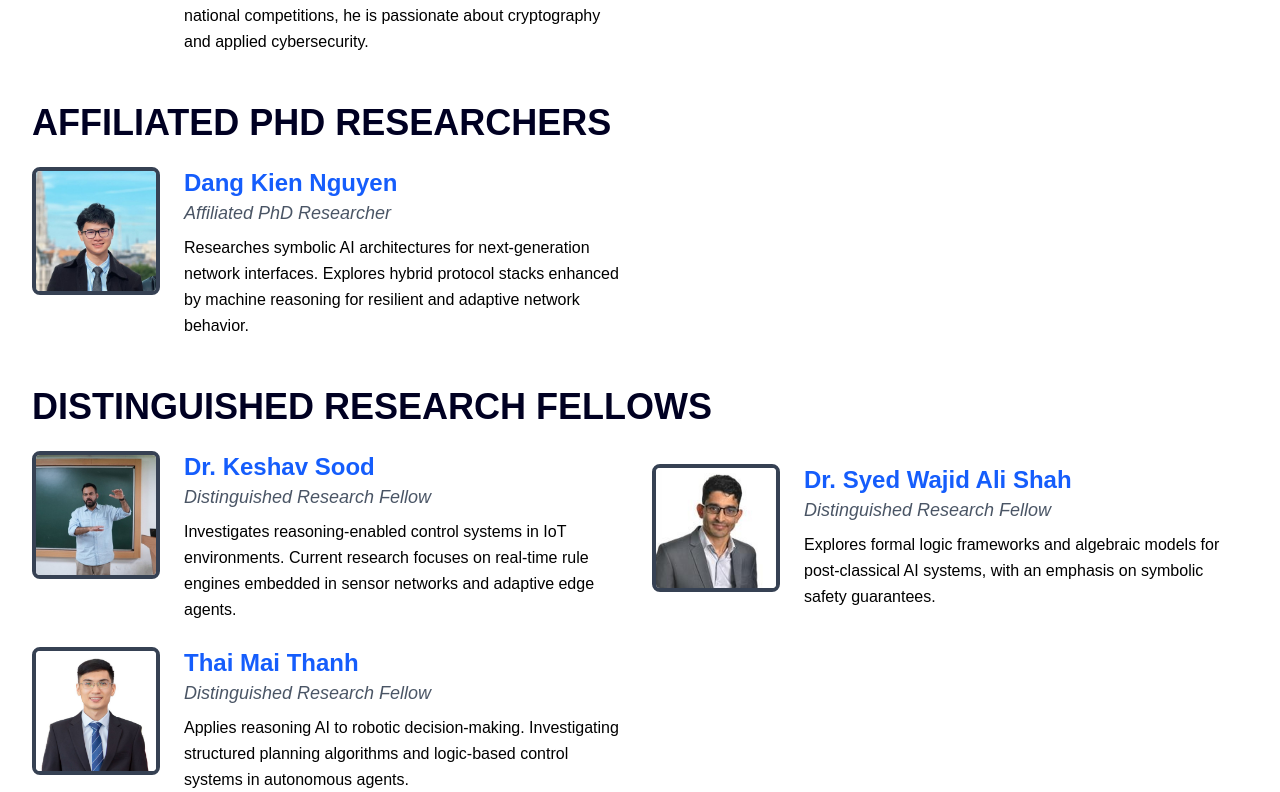
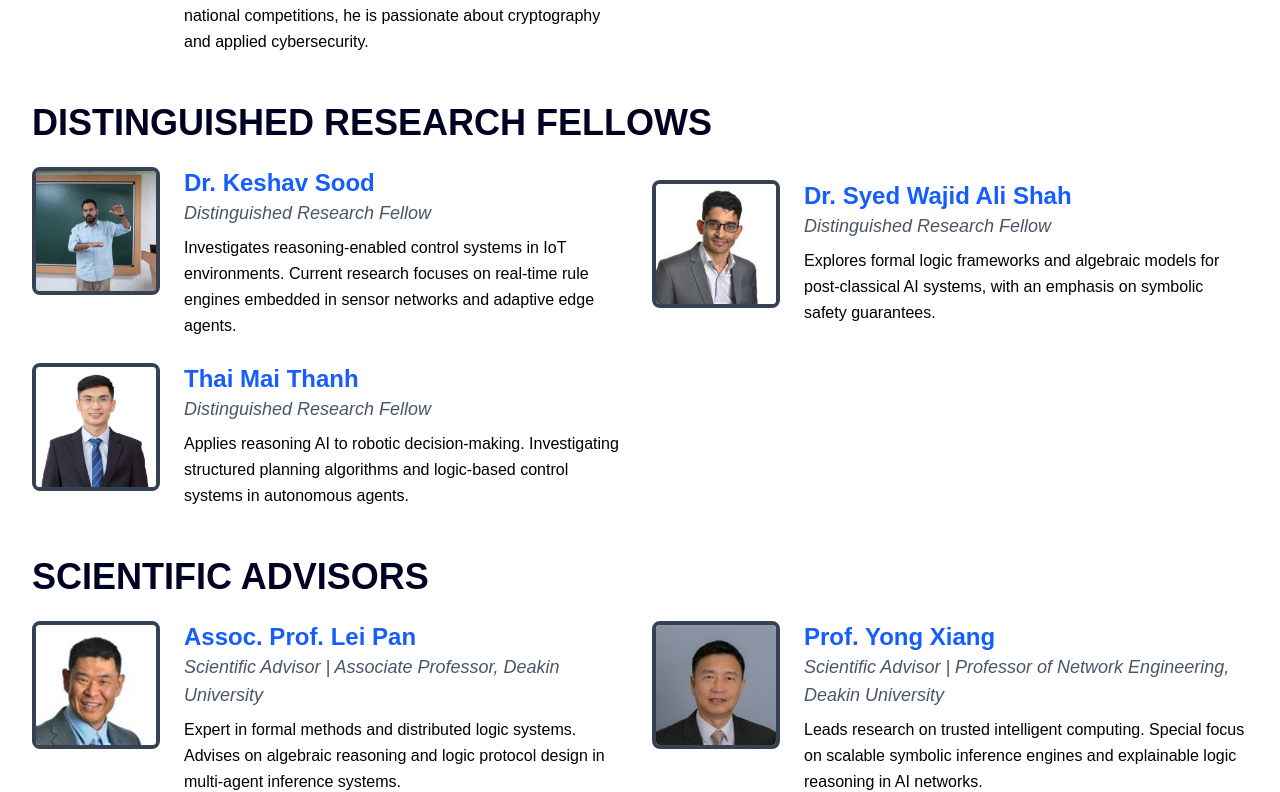
Before and after one commit to ducsssanh/lab-web, a Next.js app: page /people in a window 1280 px wide. Shown: the part 2299-3091 px from the top of the page. Built offline with nearby package versions, Linux system fonts and the light colour scheme.

Commit message:
remove Kien

```diff
--- a/src/app/people/[slug]/page.js
+++ b/src/app/people/[slug]/page.js
@@ -146,12 +146,12 @@ Industry stints at VNCS and DTG Technology saw him deploy enterprise SIEMs, priv
     description: `Michael focuses on large‑scale deployment of reasoning AI into enterprise ecosystems. His current work centers on aligning organizational workflows with logic‑based automation for transparency and interpretability.`,
   },
 
-  "dang-kien-nguyen": {
+  /*"dang-kien-nguyen": {
     name: "Dang Kien Nguyen",
     position: "Affiliated PhD Researcher",
     imageUrl: "/people/DangKienNguyen.jpg",
     description: `Dang Kien Nguyen explores symbolic AI for resilient communication systems and logic‑enhanced protocol stacks in emerging network architectures. He researches inference mechanisms for adaptive systems in dynamic network conditions.`,
-  },
+  },*/
 
   "dr-keshav-sood": {
     name: "Dr. Keshav Sood",
--- a/src/app/people/page.js
+++ b/src/app/people/page.js
@@ -123,17 +123,6 @@ export default function PeoplePage() {
       ],
     },
     {
-      title: "AFFILIATED PHD RESEARCHERS",
-      members: [
-        {
-          name: "Dang Kien Nguyen",
-          role: "Affiliated PhD Researcher",
-          img: "people/DangKienNguyen.jpg",
-          about: "Researches symbolic AI architectures for next-generation network interfaces. Explores hybrid protocol stacks enhanced by machine reasoning for resilient and adaptive network behavior.",
-        },
-      ],
-    },
-    {
       title: "DISTINGUISHED RESEARCH FELLOWS",
       members: [
         {
```
